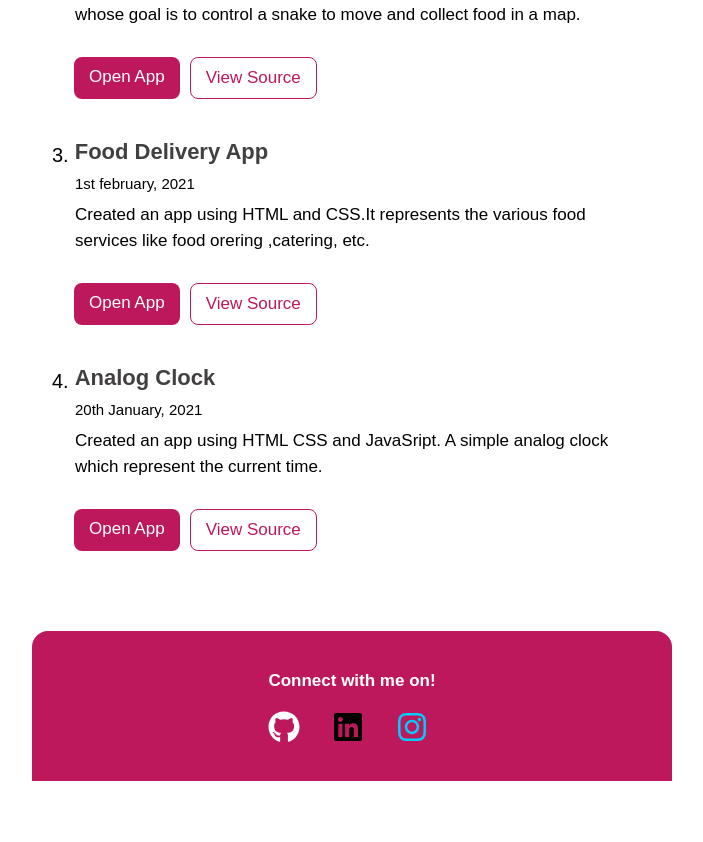
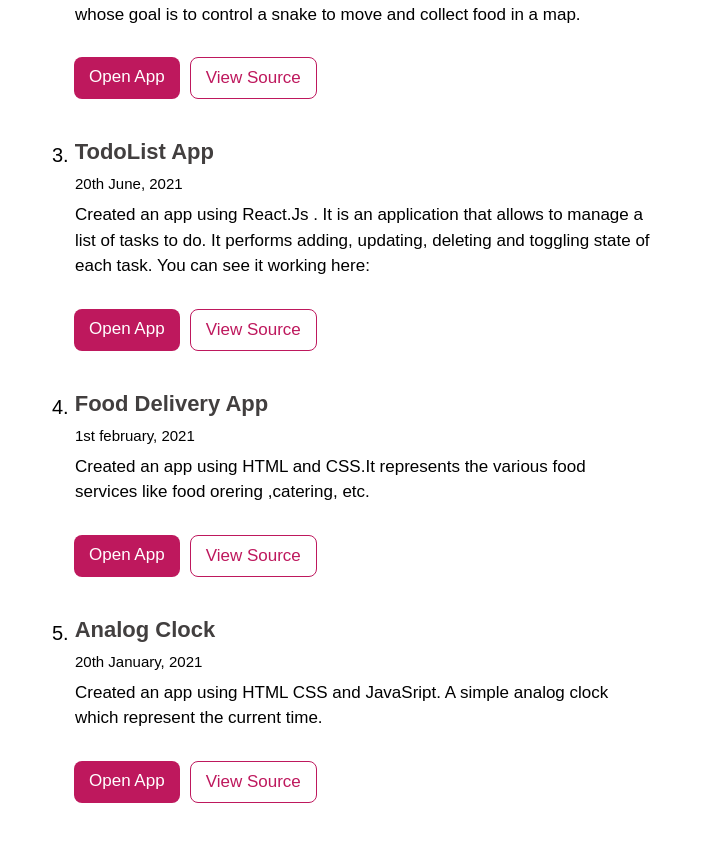
Before and after one commit to osamahannan/Portfolio, a React (Create React App) app: page /Project in a window 1280 px wide. Shown: the part 560-1402 px from the top of the page, without its empty margins (288-991 px from the left). Before the commit the page ends 1341 px from the top, so only its background shows below. Built offline with nearby package versions, Linux system fonts and the light colour scheme.

Commit message:
updated the project section

```diff
--- a/src/Components/Project.js
+++ b/src/Components/Project.js
@@ -74,7 +74,36 @@ const Project = () => {
 
             <div className="project-container">
                 <div className="item-1">
-                    <div className="number"> 3.</div>
+                    <div className="number">3.</div>
+                    <div className="heading"> TodoList App</div>
+                </div>
+
+                <div className="time1">20th June, 2021</div>
+
+                <div className="about-app">
+                    <article>
+                        <p>
+                            Created an app using React.Js . It is an application that allows to manage a list of tasks to do. It performs adding, updating, deleting and toggling state of each task. You can see it working here:
+                        </p>
+                    </article>
+                </div>
+
+                <div className="sandgit-links">
+                    <div className="sandbox-link">
+                        <a href="https://todolist-react-carnage.netlify.app/" target ="_blank" rel="noreferrer">Open App</a>
+                    </div>
+
+                    <div className="github-link">
+                        <a href="https://github.com/osamahannan/React_TodoList-App" target ="_blank" rel="noreferrer">View Source</a>
+                    </div>
+                </div>
+
+            </div>
+
+
+            <div className="project-container">
+                <div className="item-1">
+                    <div className="number"> 4.</div>
                     <div className="heading"> Food Delivery App</div>
                 </div>
 
@@ -103,7 +132,7 @@ const Project = () => {
 
             <div className="project-container">
                 <div className="item-1">
-                    <div className="number"> 4.</div>
+                    <div className="number"> 5.</div>
                     <div className="heading"> Analog Clock </div>
                 </div>
 
```
